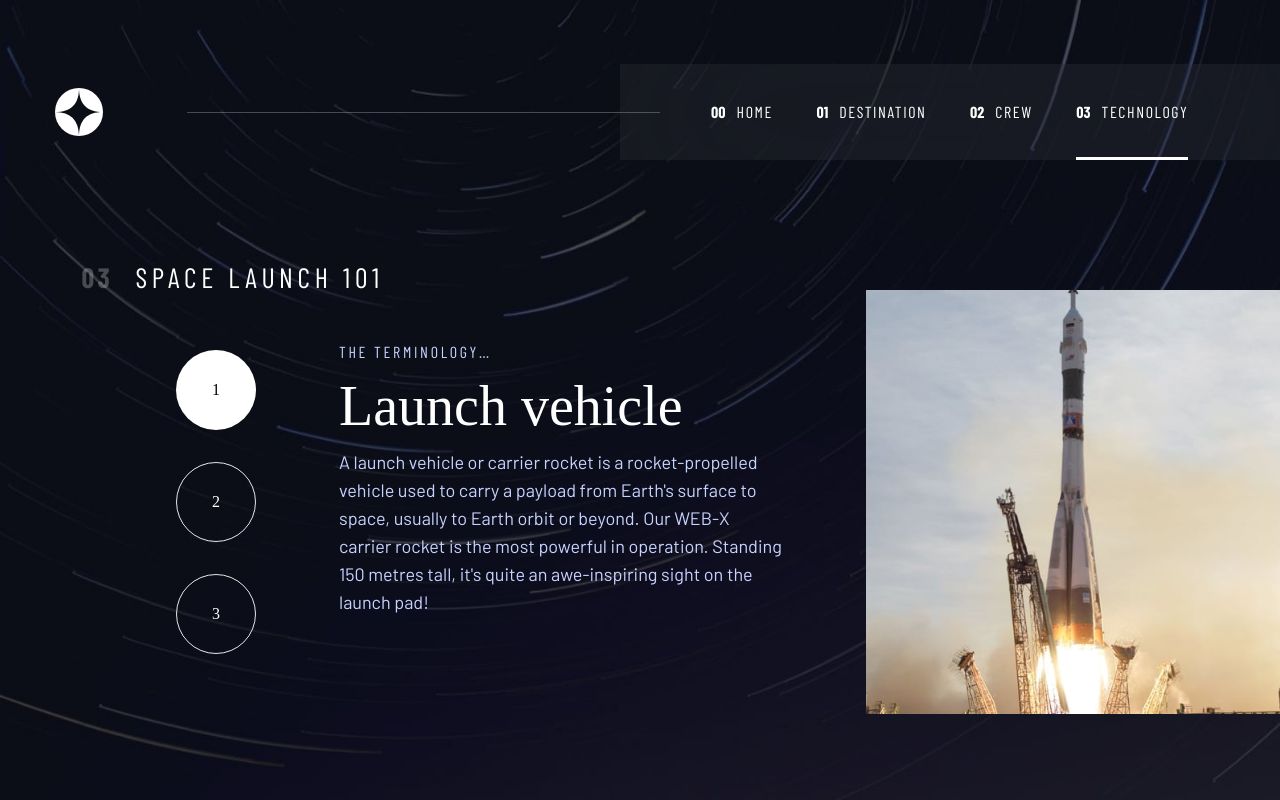
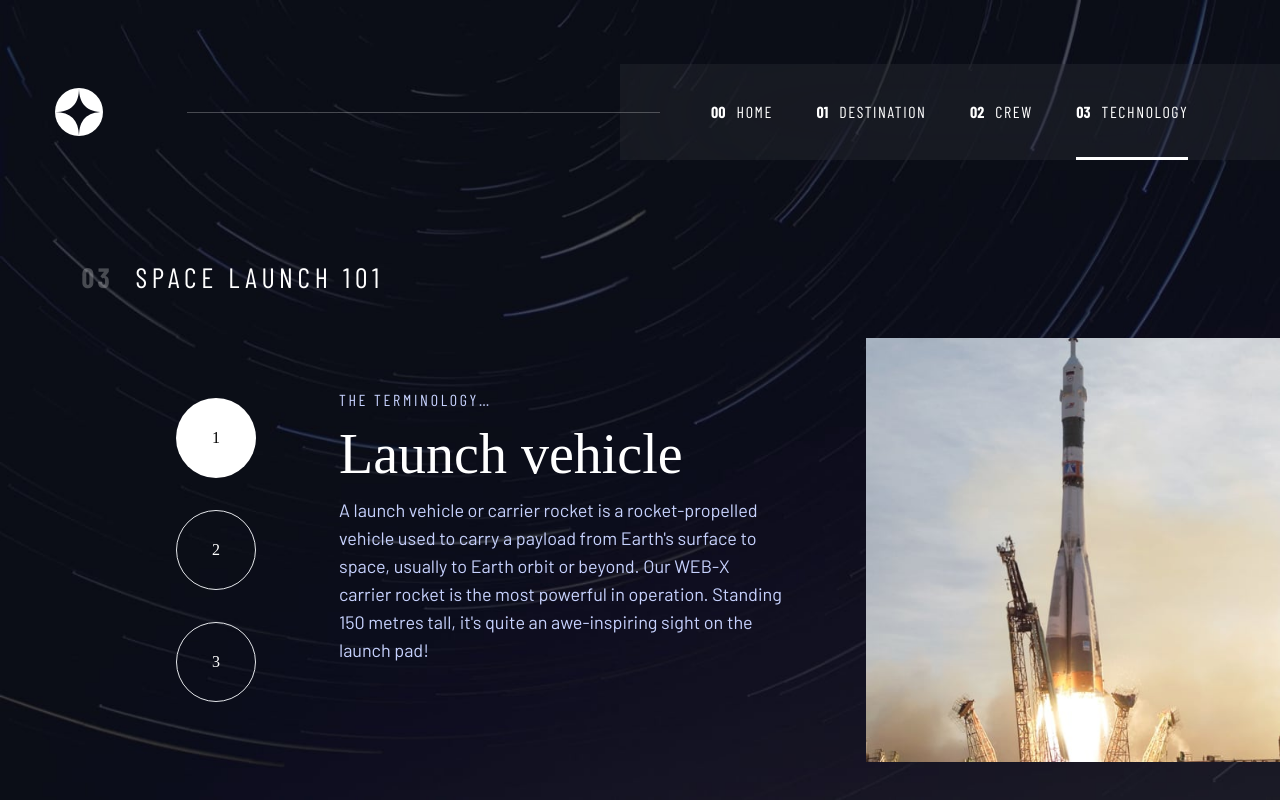
Before and after one commit to SuayipEmre/space-tourism-multi-page-website, a React (Vite) app: page /technology in a window 1280 px wide. Built offline with nearby package versions, Linux system fonts and the light colour scheme; a web font is replaced by a local one.

Commit message:
fix:fixed design bugs

```diff
--- a/src/components/header/index.tsx
+++ b/src/components/header/index.tsx
@@ -1,6 +1,7 @@
 import React, { useState } from 'react'
 import { Logo } from '../../SVGs/logo'
 import { IconHamburger } from '../../SVGs/iconHamburger'
+
 import Menu from './menu'
 
 const Header: React.FC = () => {
--- a/src/components/technologyContainer/content/index.tsx
+++ b/src/components/technologyContainer/content/index.tsx
@@ -5,7 +5,7 @@ import classNames from 'classnames'
 const TechnologyContent: React.FC = () => {
   const [currentContent, setCurrentContent] = useState<string>('Launch vehicle')
   return (
-    <div className='w-full flex items-center justify-end'>
+    <div className='w-full flex items-center justify-end mt-12'>
       <div className='w-full lg:w-[90%]'>
 
         {
```
